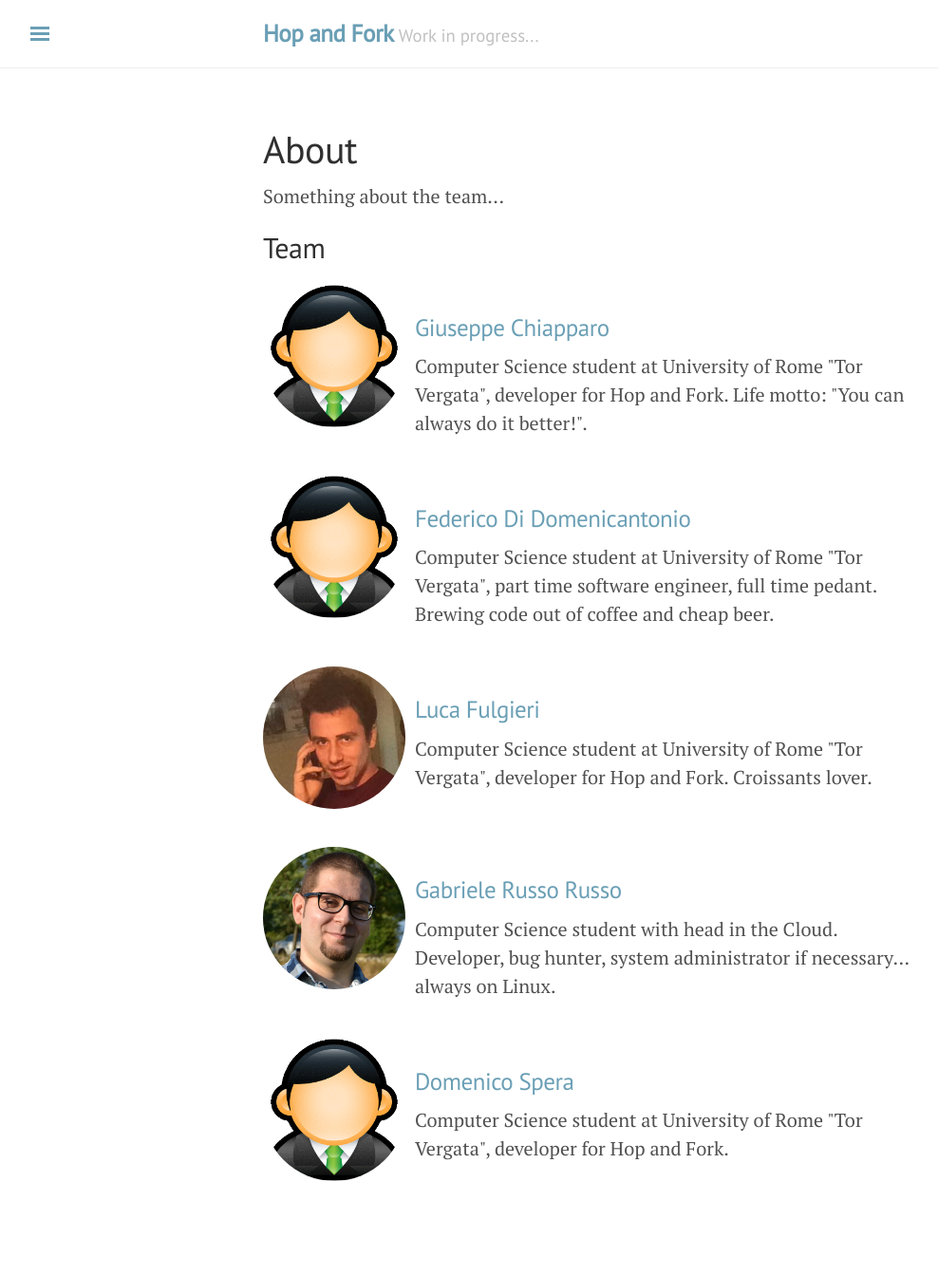
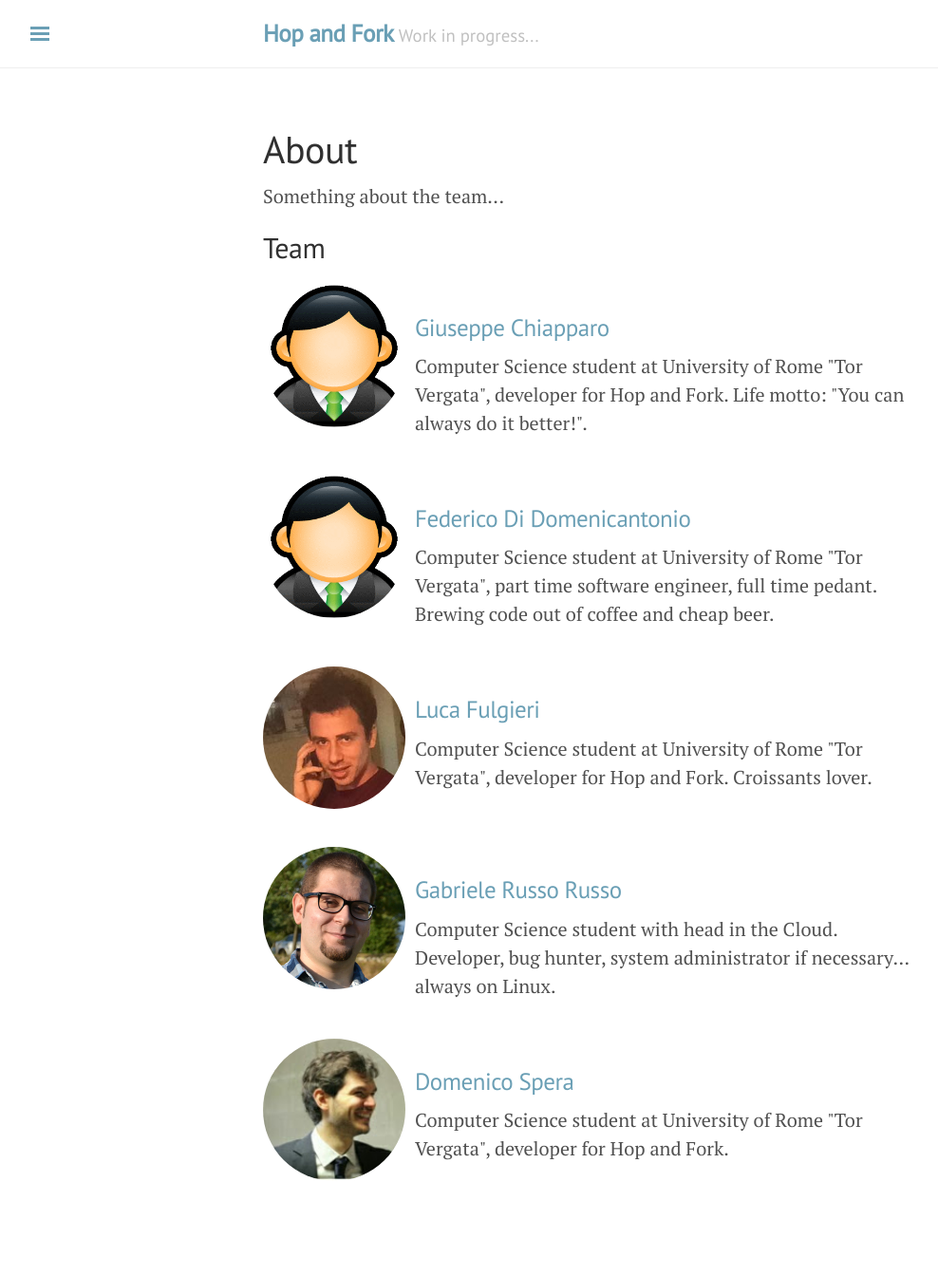
Before and after one commit to hopandfork/hopandfork.github.io, a Jekyll site: the page built from about.html, in a window 1280 px wide. Shown: the whole page at 95% size, without its empty margins (3-991 px from the left). Built offline with Jekyll 4.4.1, drawn with Linux system fonts in a browser that asks for light colours.

Commit message:
Add author photo for domenico

```diff
--- a/_data/authors.yml
+++ b/_data/authors.yml
@@ -33,6 +33,6 @@ gabriele_russorusso:
 domenico_spera:
     name: "Domenico Spera"
     web: 'https://github.com/dome620'
-    pic: '/public/images/user.png'
+    pic: '/public/images/dom.jpg'
     bio: 'Computer Science student at University of Rome "Tor Vergata", developer
                 for Hop and Fork.'
```
Also changed, not shown: public/images/dom.jpg (added).
